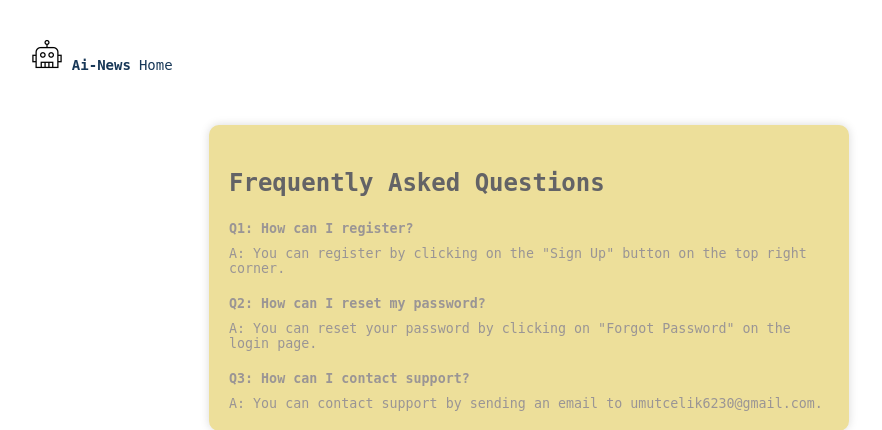
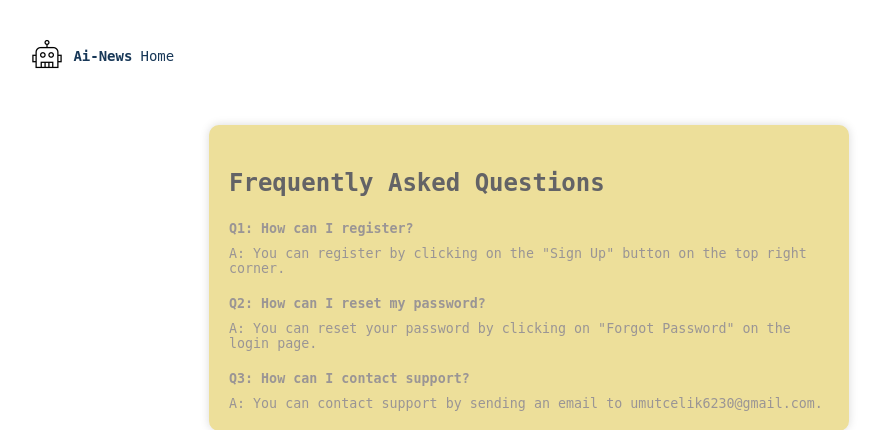
Before and after one commit to palamut62/hackersnewsProject, a Django app: page /faq/ in a window 1280 px wide. Shown: the top 430 px of the page, without its empty margins (111-993 px from the left). Run offline with Django 5.2, Linux system fonts and the light colour scheme.

Commit message:
feat:App edit v1.2

```diff
--- a/templates/faq.html
+++ b/templates/faq.html
@@ -70,6 +70,14 @@
             color: red;
             font-size: 14px;
         }
+         .logo-links {
+            display: flex;
+            align-items: center;
+        }
+         .hnname {
+            margin-left: 10px;
+        }
+
     </style>
 {% endblock %}
 
```
